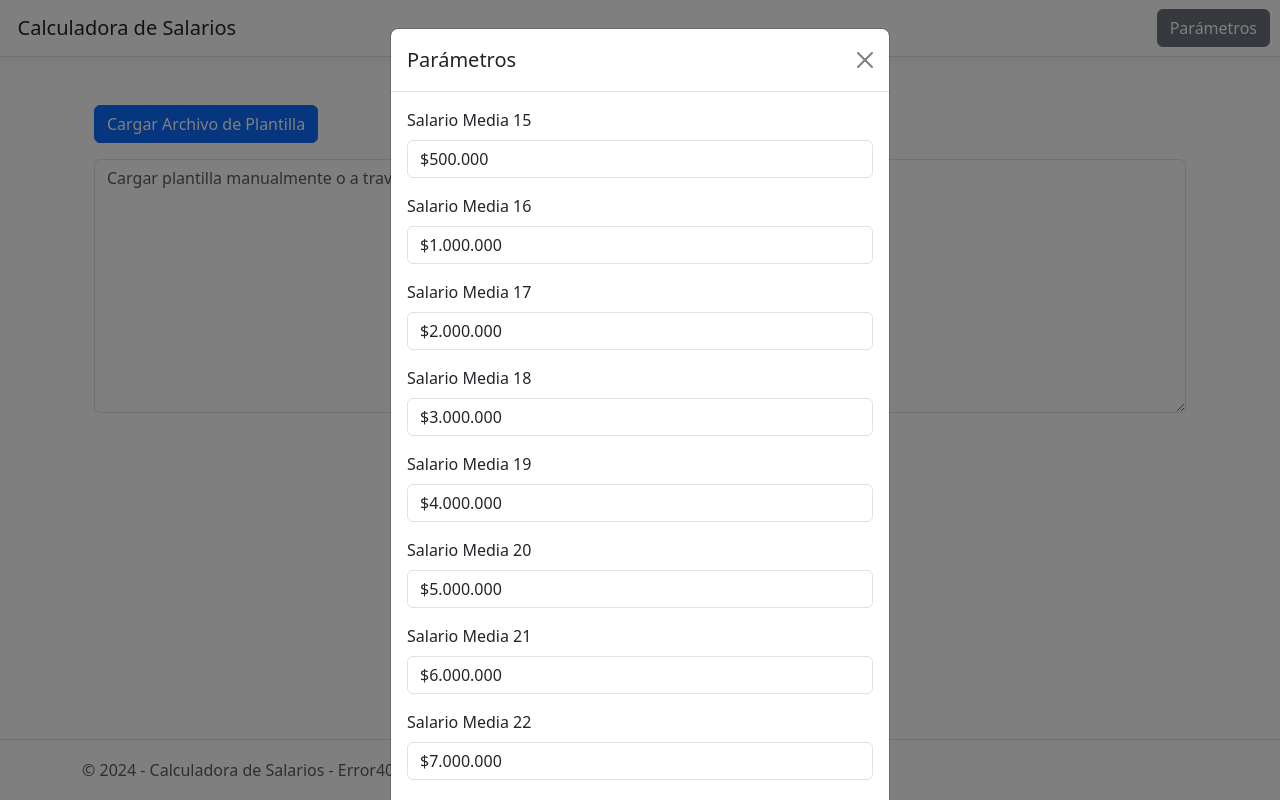
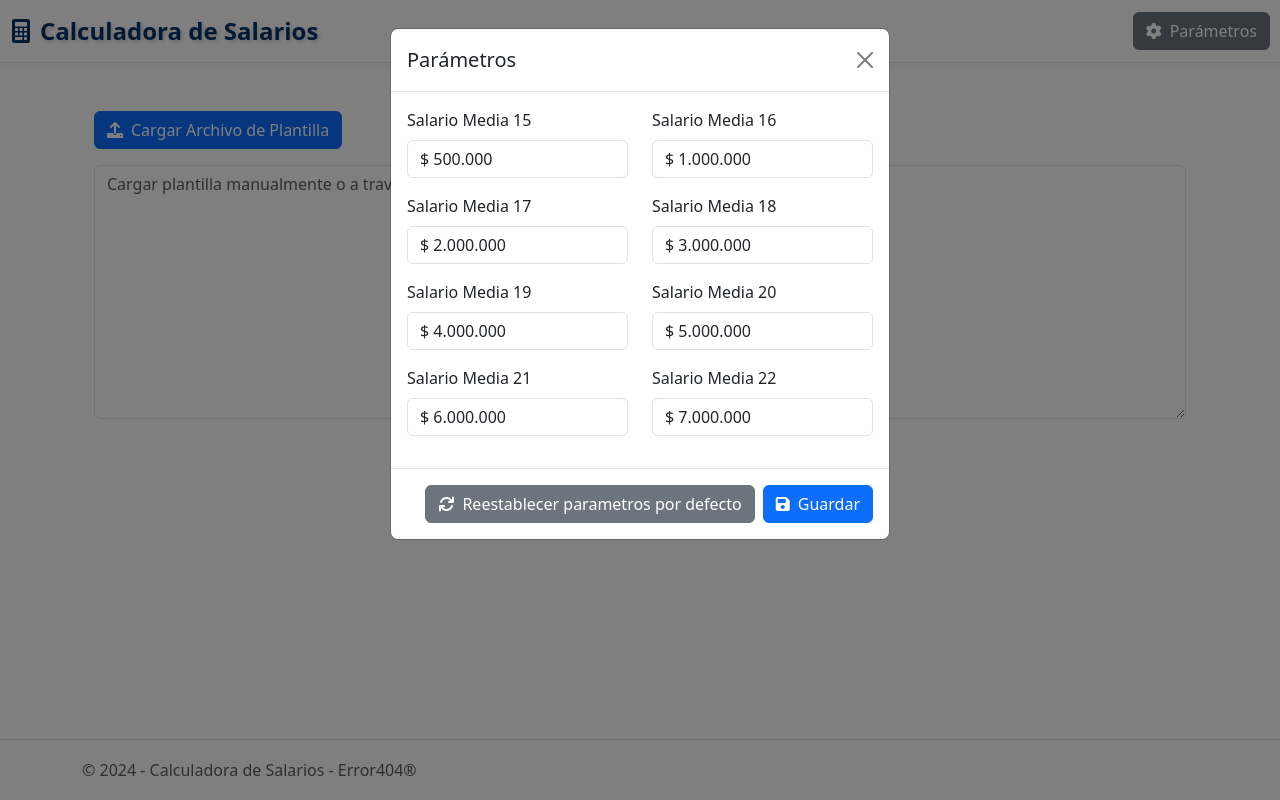
Before and after one commit to Error404insertdescription/CalculadoraSalarios, a plain HTML site: page index.html in a window 1280 px wide. Both pictures are taken after a click on the button "Parámetros". Drawn offline with nearby package versions, Linux system fonts and the light colour scheme.

Commit message:
Mejora de estilos

```diff
--- a/index.html
+++ b/index.html
@@ -7,19 +7,31 @@
     <link rel="stylesheet" href="lib/bootstrap/dist/css/bootstrap.min.css" />
     <link rel="stylesheet" href="css/site.css" />
     <link rel="icon" href="favicon.ico" type="image/x-icon">
+    <link rel="stylesheet" href="https://cdnjs.cloudflare.com/ajax/libs/font-awesome/6.0.0-beta3/css/all.min.css">
+    <style>
+        .title-text {
+            text-shadow: 2px 2px 4px rgba(0,0,0,0.2);
+        }
+    </style>
 </head>
 <body>
     <header>
         <nav class="navbar navbar-expand-sm navbar-toggleable-sm navbar-light bg-white border-bottom box-shadow mb-3">
             <div class="container">
-                <a class="navbar-brand" asp-area="" asp-controller="Home" asp-action="Index">Calculadora de Salarios</a>
+                <a class="navbar-brand d-flex align-items-center" asp-area="" asp-controller="Home" asp-action="Index">
+                    <i class="fas fa-calculator" style="color: #033366; margin-right: 10px; font-size: 1.5rem;"></i>
+                    <span class="title-text" style="font-weight: bold; font-size: 1.5rem; color: #033366;">Calculadora de Salarios</span>
+                </a>
             </div>
             <div class="ml-auto" style="margin-right: 10px;">
-                <!-- Menú de Parámetros -->
-                <button class="btn btn-secondary" data-bs-toggle="modal" data-bs-target="#parametersModal">Parámetros</button>
+                <button class="btn btn-secondary d-flex align-items-center" data-bs-toggle="modal" data-bs-target="#parametersModal">
+                    <i class="fas fa-cog" style="margin-right: 8px;"></i>
+                    Parámetros
+                </button>
             </div>
         </nav>
     </header>
+
     <div class="container">
         <main role="main" class="pb-3">
             <html lang="en">
@@ -28,18 +40,20 @@
     <meta name="viewport" content="width=device-width, initial-scale=1.0">
     <title>Formulario de Carga de Archivo</title>
     <link href="https://cdn.jsdelivr.net/npm/bootstrap@5.3.0/dist/css/bootstrap.min.css" rel="stylesheet">
-    <style>
-        #calculateButton {
-            display: none;
-        }
-    </style>
 </head>
 <body>
 
     <div class="container mt-5">
         <div class="d-flex justify-content-between mb-3">
-            <button id="loadFileButton" class="btn btn-primary">Cargar Archivo de Plantilla</button>
-            <button id="calculateButton" class="btn btn-success">Calcular Salarios</button>
+            <button id="loadFileButton" class="btn btn-primary d-flex align-items-center">
+                <i class="fas fa-upload" style="margin-right: 8px;"></i> <!-- Asegura que el icono tenga un pequeño margen -->
+                Cargar Archivo de Plantilla
+            </button>
+
+            <button id="calculateButton" class="btn btn-success align-items-center" style="display: none;">
+                <i class="fas fa-calculator" style="margin-right: 8px;"></i> <!-- Asegura que el icono tenga un pequeño margen -->
+                Calcular Salarios
+            </button>
         </div>
         <div class="mb-3">
             <textarea id="fileContent" onchange="onFileContentChanged(this)" class="form-control" rows="10" placeholder="Cargar plantilla manualmente o a través del botón 'Cargar Archivo de Plantilla'"></textarea>
@@ -55,45 +69,62 @@
                     <button type="button" class="btn-close" data-bs-dismiss="modal" aria-label="Close"></button>
                 </div>
                 <div class="modal-body">
-                    <div class="mb-3">
+                    <div class="row">
+                        <div class="col-md-6 mb-3">
                             <label for="param1" class="form-label">Salario Media 15</label>
                             <input type="text" id="media15" class="form-control" value="$500.000" onblur="formatCurrencyWithSymbol(this)">
                         </div>
-                    <div class="mb-3">
+                        <div class="col-md-6 mb-3">
                             <label for="param2" class="form-label">Salario Media 16</label>
                             <input type="text" id="media16" class="form-control" value="$1.000.000" onblur="formatCurrencyWithSymbol(this)">
                         </div>
-                    <div class="mb-3">
-                        <label for="param2" class="form-label">Salario Media 17</label>
+                    </div>
+                    <div class="row">
+                        <div class="col-md-6 mb-3">
+                            <label for="param3" class="form-label">Salario Media 17</label>
                             <input type="text" id="media17" class="form-control" value="$2.000.000" onblur="formatCurrencyWithSymbol(this)">
                         </div>
-                    <div class="mb-3">
-                        <label for="param2" class="form-label">Salario Media 18</label>
+                        <div class="col-md-6 mb-3">
+                            <label for="param4" class="form-label">Salario Media 18</label>
                             <input type="text" id="media18" class="form-control" value="$3.000.000" onblur="formatCurrencyWithSymbol(this)">
                         </div>
-                    <div class="mb-3">
-                        <label for="param2" class="form-label">Salario Media 19</label>
+                    </div>
+                    <div class="row">
+                        <div class="col-md-6 mb-3">
+                            <label for="param5" class="form-label">Salario Media 19</label>
                             <input type="text" id="media19" class="form-control" value="$4.000.000" onblur="formatCurrencyWithSymbol(this)">
                         </div>
-                    <div class="mb-3">
-                        <label for="param2" class="form-label">Salario Media 20</label>
+                        <div class="col-md-6 mb-3">
+                            <label for="param6" class="form-label">Salario Media 20</label>
                             <input type="text" id="media20" class="form-control" value="$5.000.000" onblur="formatCurrencyWithSymbol(this)">
                         </div>
-                    <div class="mb-3">
-                        <label for="param2" class="form-label">Salario Media 21</label>
+                    </div>
+                    <div class="row">
+                        <div class="col-md-6 mb-3">
+                            <label for="param7" class="form-label">Salario Media 21</label>
                             <input type="text" id="media21" class="form-control" value="$6.000.000" onblur="formatCurrencyWithSymbol(this)">
                         </div>
-                    <div class="mb-3">
-                        <label for="param2" class="form-label">Salario Media 22</label>
+                        <div class="col-md-6 mb-3">
+                            <label for="param8" class="form-label">Salario Media 22</label>
                             <input type="text" id="media22" class="form-control" value="$7.000.000" onblur="formatCurrencyWithSymbol(this)">
                         </div>
                     </div>
+                </div>
                 <div class="modal-footer">
-                    <button type="button" class="btn btn-primary" data-bs-dismiss="modal">Guardar</button>
+                    <button type="button" class="btn btn-secondary d-flex align-items-center" onclick="setDefaultParameters()">
+                        <i class="fas fa-sync" style="margin-right: 8px;"></i> <!-- Asegura que el icono tenga un pequeño margen -->
+                        Reestablecer parametros por defecto
+                    </button>
+
+                    <button type="button" class="btn btn-primary d-flex align-items-center" data-bs-dismiss="modal">
+                        <i class="fas fa-save" style="margin-right: 8px;"></i> <!-- Asegura que el icono tenga un pequeño margen -->
+                        Guardar
+                    </button>
                 </div>
             </div>
         </div>
     </div>
+
 
     <!-- Toast (Oculto por defecto) -->
     <div class="toast-container position-fixed bottom-0 end-0 p-3"></div>
@@ -123,5 +154,6 @@
     <script src="https://cdnjs.cloudflare.com/ajax/libs/xlsx/0.18.5/xlsx.full.min.js"></script>
     <script src="lib/bootstrap/dist/js/bootstrap.bundle.min.js"></script>
     <script src="js/site.js" asp-append-version="true"></script>
+    <script src="js/constants.js" asp-append-version="true"></script>
 </body>
 </html>
--- /dev/null
+++ b/js/constants.js
@@ -0,0 +1,8 @@
+const salarioMedia15 = 500000;
+const salarioMedia16 = 1000000;
+const salarioMedia17 = 2000000;
+const salarioMedia18 = 3000000;
+const salarioMedia19 = 4000000;
+const salarioMedia20 = 5000000;
+const salarioMedia21 = 6000000;
+const salarioMedia22 = 7000000;
--- a/js/site.js
+++ b/js/site.js
@@ -1,11 +1,24 @@
 // Please see documentation at https://docs.microsoft.com/aspnet/core/client-side/bundling-and-minification
 // for details on configuring this project to bundle and minify static web assets.
-
 $(document).ready(function() {
     var currentYear = new Date().getFullYear();
 
     document.getElementById("currentYear").textContent = currentYear;
+
+    setDefaultParameters();
+    $('#calculateButton').hide();
 });
+
+function setDefaultParameters(){
+    $('#media15').val(formatCurrency(salarioMedia15));
+    $('#media16').val(formatCurrency(salarioMedia16));
+    $('#media17').val(formatCurrency(salarioMedia17));
+    $('#media18').val(formatCurrency(salarioMedia18));
+    $('#media19').val(formatCurrency(salarioMedia19));
+    $('#media20').val(formatCurrency(salarioMedia20));
+    $('#media21').val(formatCurrency(salarioMedia21));
+    $('#media22').val(formatCurrency(salarioMedia22));
+}
 
 document.getElementById('fileContent').addEventListener('paste', function(event) {
     $('#calculateButton').show();
```
Lines whose indentation alone changed are shown as unchanged.
